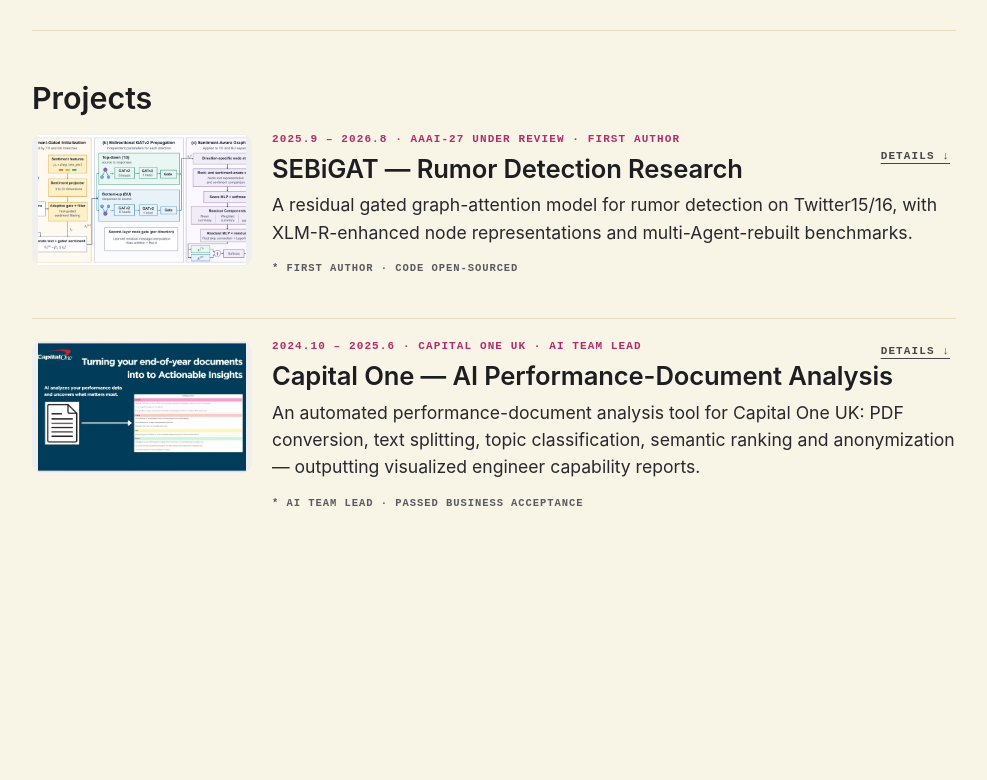
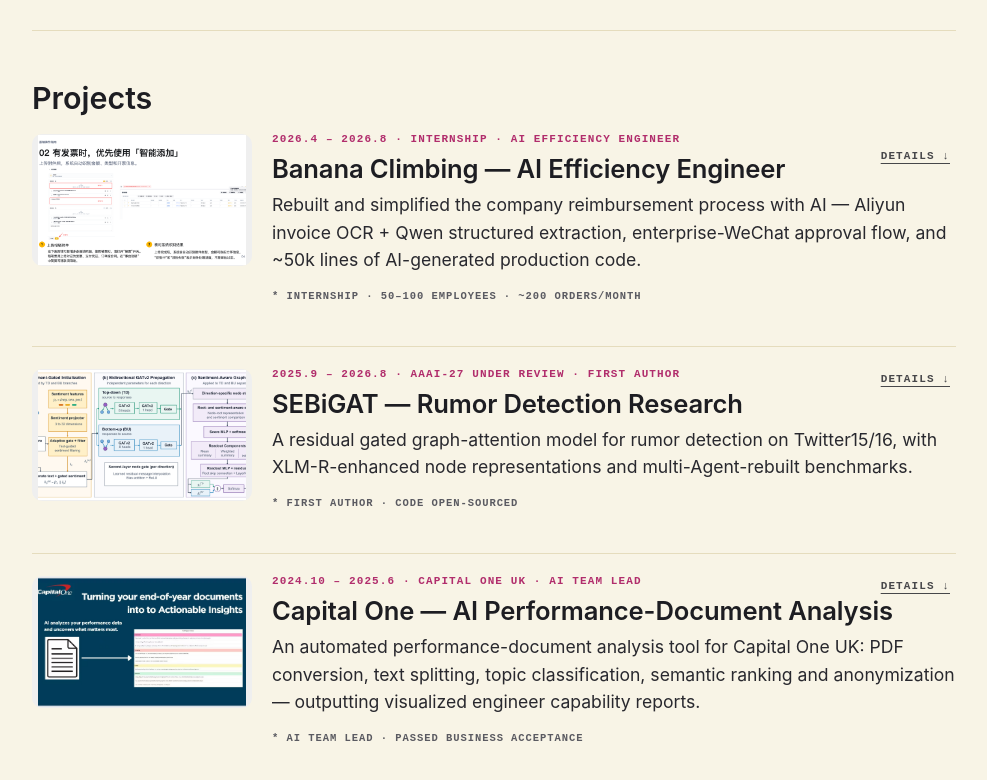
Before and after one commit to Hongjin-Lin/portfolio-site, a React (Vite) app: page / in a window 1280 px wide. Shown: the part 802-1582 px from the top of the page, without its empty margins (292-1279 px from the left). Before the commit the page ends 1387 px from the top, so only its background shows below. Built offline with nearby package versions, Linux system fonts and the light colour scheme; a small style sheet from the web is missing; a web font is replaced by a local one.

Commit message:
Projects: add Banana Climbing AI Efficiency Engineer internship (reimbursement rebuild, OCR+Qwen pipeline, ~50k lines shipped) with user guide screenshot

```diff
--- a/src/App.jsx
+++ b/src/App.jsx
@@ -9,6 +9,22 @@ const ACCENTS = ["#b12d6c", "#2456c8", "#2e7d46", "#c26a1f", "#7a4fc9", "#1f7a78
 const ACCENT_NAMES = ["Rose", "Blue", "Green", "Amber", "Violet", "Teal"];
 
 const PROJECTS = [
+  {
+    title: "Banana Climbing — AI Efficiency Engineer",
+    titleZh: "香蕉攀岩 · AI 提效工程师",
+    meta: "2026.4 – 2026.8 · Internship · AI Efficiency Engineer",
+    metaZh: "2026.4 – 2026.8 · 实习 · AI 提效工程师",
+    image: "/assets/banana-ai.png",
+    brief: "Rebuilt and simplified the company reimbursement process with AI — Aliyun invoice OCR + Qwen structured extraction, enterprise-WeChat approval flow, and ~50k lines of AI-generated production code.",
+    briefZh: "利用 AI 能力重构并简化报销流程：接入阿里云发票 OCR 与 Qwen 构建结构化抽取管线，打通企业微信审批，约 5 万行 AI 生成代码生产交付。",
+    note: "* INTERNSHIP · 50–100 EMPLOYEES · ~200 ORDERS/MONTH",
+    noteZh: "* 实习 · 50–100 名员工使用 · 月均约 200 单",
+    detail: "Reimbursement redesign: the legacy flow required manually filling ~10 fields per claim and cross-checking expense categories, costing employees half a day to a full day monthly. With mentor guidance, proposed and shipped an 'AI recognition autofill + frequent-item reuse' refactor — three-table modeling for recipients, claims and claim details; server-side and admin pages; enterprise-WeChat approval integration; private attachment storage with signed temporary links. LLM: an Aliyun invoice OCR + Qwen structured-extraction pipeline — async recognition of amounts, issuers and expense categories with mixed multi-invoice submission; prompt engineering with dynamic injection of configuration candidate trees so the model only picks from existing categories; results written to drafts, fields below 0.8 confidence routed to human review, amount priorities (per-invoice, multi-ticket sum, replacement actual-pay) decided by code. Practiced OpenSpec spec-driven development, tests-alongside, safe database-migration auditing and PR pre-checks — ~50k lines of AI-generated production code. AI automation skills: finance voucher conversion (WeCom approval data auto-converted to vouchers, saving ~1 working day per month) and store scheduling scripts (per-store scheduling from 30 minutes down to 5 minutes via WorkBuddy self-service).",
+    detailZh: "报销流程重构：旧流程每笔报销需手动填写约 10 个字段并自查科目，员工每月花费半天到一天。在 mentor 指导下提出并实现「AI 识别回填 + 复用常用项」重构方案：收款人、报销单、报销明细三表建模，开发服务端与后台页面，打通企业微信审批，实现附件私有存储与按需签发临时链接。LLM 应用：接入阿里云发票 OCR 与 Qwen 构建结构化抽取管线，异步识别金额、开票单位与费用科目，一次提交可混合多份材料；通过 prompt engineering 实现提示词动态注入配置候选树，模型只在既有科目内选；识别结果只写入草稿，字段置信度低于 0.8 转人工确认，金额优先级由代码裁决。实践 OpenSpec 规格驱动开发、测试随行、数据库迁移安全审计与 PR 预检，以 AI 生成代码方式完成约 5 万行生产交付。AI 自动化 skills：财务凭证转换（企微审批数据自动转凭证，每月省约 1 个工作日）与门店排班脚本（WorkBuddy 自助生成，单店排班从半小时降到 5 分钟）。",
+    result: "Shipped and partially replaced the legacy flow — ~50–100 employees onboard, ~200 orders per month, routine submissions compressed from ~10 steps to 2.",
+    resultZh: "上线并部分替换旧流程：约 50–100 名员工使用，月均约 200 单，常规提交由约十步压缩至两步。",
+    stack: "Aliyun OCR · Qwen · Prompt Engineering · OpenSpec · Enterprise WeChat · WorkBuddy",
+  },
   {
     title: "SEBiGAT — Rumor Detection Research",
     titleZh: "SEBiGAT 谣言检测研究",
```
Also changed, not shown: public/assets/banana-ai.png (added).
